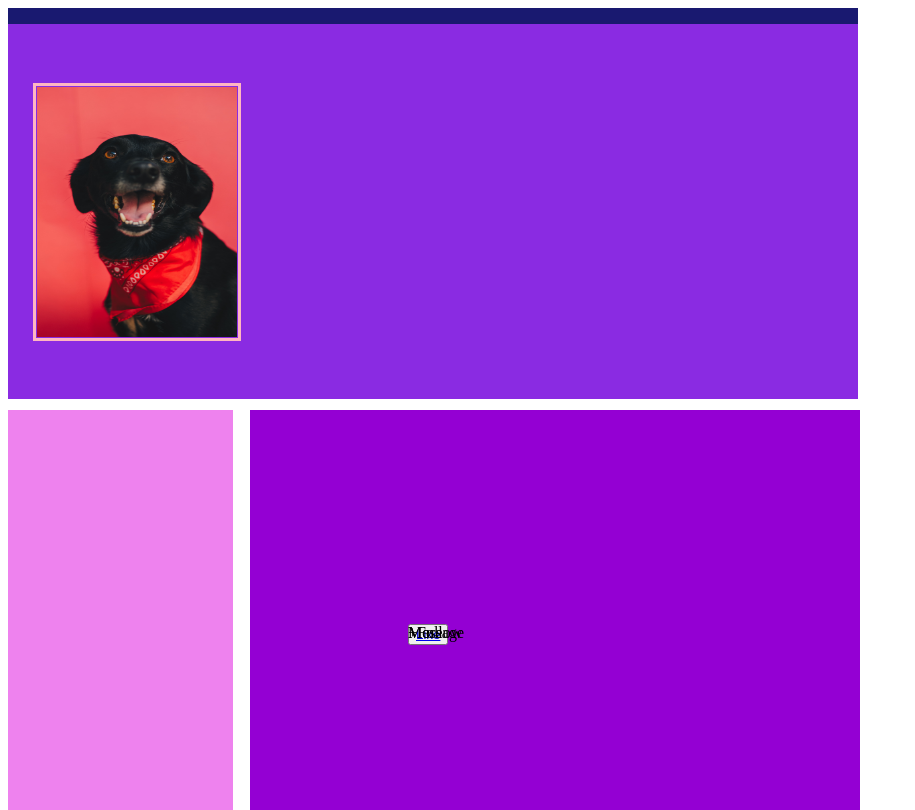
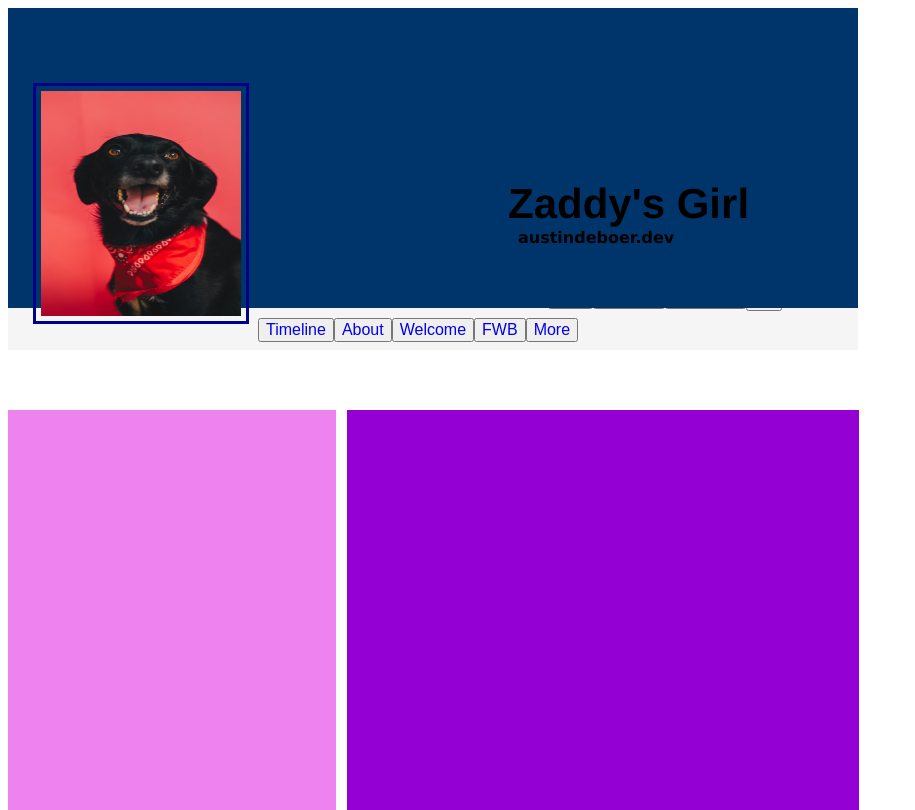
Before and after one commit to roken47/Social-Mockup, a plain HTML site: page index.html in a window 1280 px wide. Shown: the whole page, without its empty margins (0-915 px from the left). Drawn offline with Linux system fonts and the light colour scheme.

Commit message:
revised html and css, closer to rubric

```diff
--- a/index.html
+++ b/index.html
@@ -9,29 +9,100 @@
   <body>
     <header>
       <div class="banner">
-        <h1 class="profile">Your Name Here</h1>
-        <h3 class="profile">Your Website Here</h3>
+        <h1 class="profile">Zaddy's Girl</h1>
+        <h3 class="profile">
+          <a href="http://austindeboer.dev" target="_blank">austindeboer.dev</a>
+        </h3>
         <img
           src="images\jose-alejandro-cuffia-k1LNP6dnyAE-unsplash.jpg"
           id="headshot"
+          alt="Buddy (black lab)"
         />
+      </div>
       <div class="nav">
-          <div id="menu">
-            <ul>
+        <div>
+          <ul id="menu">
             <li>
               <button><a href="#">Like</a></button>
             </li>
-              <li>+Follow</li>
-              <li>Message</li>
-              <li>More</li>
+            <li>
+              <button><a href="#">+Follow</a></button>
+            </li>
+            <li>
+              <button><a href="#">Message</a></button>
+            </li>
+            <li>
+              <button>
+                <a href="#">
+                  <div class="menu"></div>
+                  <div class="menu"></div>
+                  <div class="menu"></div>
+                </a>
+              </button>
+            </li>
           </ul>
         </div>
-          <div id="contextual"></div>
+        <div>
+          <ul id="menu2">
+            <li>
+              <button><a href="#">Timeline</a></button>
+            </li>
+            <li>
+              <button><a href="#">About</a></button>
+            </li>
+            <li>
+              <button><a href="#">Welcome</a></button>
+            </li>
+            <li>
+              <button><a href="#">FWB</a></button>
+            </li>
+            <li>
+              <button><a href="#">More</a></button>
+            </li>
+          </ul>
         </div>
       </div>
     </header>
-
-    <section class="side-pane"></section>
-    <section class="timeline"></section>
+    <main>
+      <section class="side-pane about">
+        <h4>About Me</h4>
+      </section>
+      <section class="side-pane contact">
+        <h4>About</h4>
+        <br />
+        <p>Your Address</p>
+        <p>Shakopee, USA</p>
+        <br />
+        <p>(952) 220-5903</p>
+      </section>
+      <section class="side-pane apps">
+        <div id="Welcome"></div>
+        <div id="FWB"></div>
+        <div id="Livestream"></div>
+      </section>
+      <section class="side-pane photos">
+        <div class="pic-frame" id="ph1"></div>
+        <div class="pic-frame" id="ph2"></div>
+        <div class="pic-frame" id="ph3"></div>
+        <div class="pic-frame" id="ph4"></div>
+        <div class="pic-frame" id="ph5"></div>
+        <div class="pic-frame" id="ph6"></div>
+        <div class="pic-frame" id="ph7"></div>
+      </section>
+      <section class="timeline post1"></section>
+      <section class="timeline post2"></section>
+      <section class="timeline post3"></section>
+      <section class="timeline post4"></section>
+    </main>
+    <footer>
+      <ul>
+        <li>English (US)</li>
+        <li><a href="#">Privacy</a></li>
+        <li><a href="#">Terms</a></li>
+        <li><a href="#">Cookies</a></li>
+        <li><a href="#">More</a></li>
+      </ul>
+      <p>Facebook (c)2014</p>
+    </footer>
   </body>
 </html>
--- a/style.css
+++ b/style.css
@@ -1,64 +1,135 @@
 body {
+  display: grid;
   align-content: center;
-  display: flex;
+  /* justify-content: center; */
 }
 .banner {
   position: absolute;
-  background-color: midnightblue;
+  background-color: #00356b;
   height: 300px;
   width: 850px;
+  z-index: 0;
+  /* border: 5px solid black; */
 }
 #headshot {
+  background-size: contain;
   position: absolute;
   z-index: 2;
   left: 25px;
   top: 75px;
   width: 200px;
-  height: 250px;
-  border: 3px solid lightpink;
-  padding: 1px;
+  height: 225px;
+  border: 3px solid darkblue;
+  padding: 5px;
 }
 h1 {
   font-family: "Franklin Gothic Medium", "Arial Narrow", Arial, sans-serif;
   font-size: 42px;
   position: absolute;
-  top: 180px;
+  top: 144px;
   left: 500px;
+  /* border: 5px solid black; */
+}
+.profile a {
+  color: black;
+  text-decoration-line: none;
 }
 h3 {
   font-family: Verdana, Geneva, Tahoma, sans-serif;
   font-size: 20px;
   position: absolute;
-  top: 240px;
+  top: 196px;
   left: 510px;
+  /* border: 5px solid black; */
 }
 .nav {
-  position: relative;
-  background-color: blueviolet;
-  height: 375px;
+  position: absolute;
+  background-color: whitesmoke;
+  height: 100px;
   width: 850px;
-  /* z-index: -2; */
+  top: 250px;
+  z-index: -2;
+  /* border: 5px solid black; */
 }
-ul li {
+.nav::before {
+  content: "";
+  box-shadow: lightgray;
+}
+#menu {
   position: absolute;
-  text-decoration-color: white;
-  display: inline;
-  top: 600px;
-  left: 400px;
+  height: 20%;
+  width: 40%;
+  top: 32px;
+  left: 500px;
+  list-style-type: none;
+  display: inline-flex;
+  z-index: 999;
+  /* border: 5px solid black; */
+  margin: 3px 0;
+}
+a {
+  text-decoration-line: none;
+  font-size: medium;
+}
+.menu {
+  width: 20px;
+  height: 2.5px;
+  background-color: black;
+  margin: 3px 0;
+}
+#menu2 {
+  position: absolute;
+  height: 20%;
+  width: 40%;
+  top: 65px;
+  left: 210px;
+  list-style-type: none;
+  display: inline-flex;
   z-index: 6;
+  /* border: 5px solid black; */
+  margin: 3px 0;
+}
+button {
+}
+main {
+  grid-template-rows: 2fr 1fr;
+  grid-template-columns: 1fr 3fr;
+  grid-row: span 2;
+  grid-column: span 1;
+  grid-gap: 10px;
 }
 .side-pane {
   background-color: violet;
   position: absolute;
-  width: 225px;
+  width: 328px;
   height: 400px;
   top: 410px;
+  /* border: 5px solid black; */
+  margin-right: 5px;
+}
+.about {
+}
+.contact {
+}
+.apps {
+}
+.photos {
 }
 .timeline {
   background-color: darkviolet;
   position: absolute;
-  width: 610px;
+  width: 512px;
   height: 400px;
   top: 410px;
-  left: 250px;
+  left: 342px;
+  /* border: 5px solid black; */
+  margin-left: 5px;
 }
+.post1 {
+}
+.post2 {
+}
+.post3 {
+}
+.post4 {
+}
```
Lines whose indentation alone changed are shown as unchanged.
